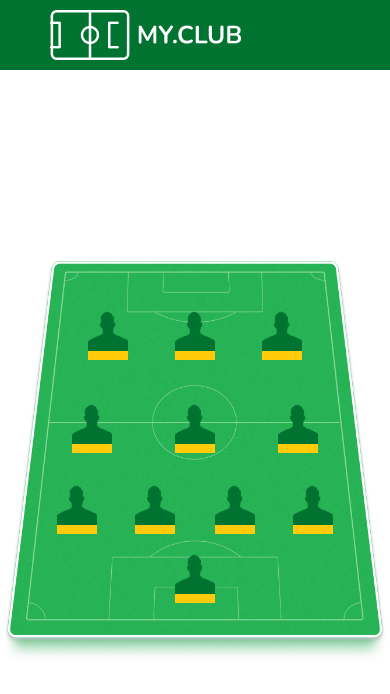
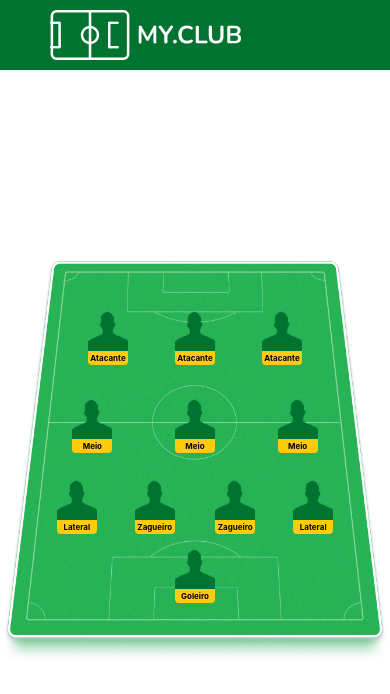
Before and after one commit to eronaralves/my-club, a React (Create React App) app: page / in a window 390 px wide. Shown: the top 694 px of the page. Built offline with nearby package versions, Linux system fonts and the light colour scheme; no server answers.

Commit message:
adjusted responsive

```diff
--- a/src/components/PerfilPlayer/styles.js
+++ b/src/components/PerfilPlayer/styles.js
@@ -3,12 +3,16 @@ import styled , {css} from "styled-components"
 import {SIGLA_POSICOES} from '../../pages/home'
 
 export const ContainerPlayer = styled.div`
+  width: 100%;
+  max-width: 80px;
+  position: absolute;
+
+  cursor: pointer;
   padding: 10px;
-  position: absolute;
-  cursor: pointer;
+
 
   img {
-    width: 70px;
+    width: 100%;
     display: block;
   }
 
@@ -18,7 +22,7 @@ export const ContainerPlayer = styled.div`
   }
 
   ${props => {
-    if(props.posicao === 'GOL') {
+    if(props.posicao === 1) {
       return css`
         bottom: 13%;
         left: 50%;
@@ -29,21 +33,22 @@ export const ContainerPlayer = styled.div`
           transition: all ease .2s;
         }
       `
-    } else if(props.posicao === 'LD') {
-      return css`
-        right: 12%;
-        bottom: 30%;
-      `
-    }
-    else if(props.posicao === 'LE') {
+    } else if(props.posicao === 2) {
+      if(props.idPlayer === 4) {
+        return css`
+          right: 12%;
+          bottom: 30%;
+
+        `
+      }
       return css`
         position: absolute;
         left: 12%;
         bottom: 30%;
       `
     }
-    else if(props.posicao === 'ZAG') {
-      if(props.idPlayer === 2) {
+    else if(props.posicao === 3) {
+      if(props.idPlayer === 3) {
         return css`
           bottom: 30%;
           left: 32%;
@@ -55,7 +60,7 @@ export const ContainerPlayer = styled.div`
         right: 32%;
       `
     }
-    else if(props.posicao === 'MC') {
+    else if(props.posicao === 4) {
       if(props.idPlayer === 6) {
         return css`
           bottom: 52%;
@@ -69,7 +74,7 @@ export const ContainerPlayer = styled.div`
         `
       }
 
-      if(props.idPlayer === 7) {
+      if(props.idPlayer === 8) {
         return css`
           bottom: 52%;
           left: 16%;
@@ -81,7 +86,7 @@ export const ContainerPlayer = styled.div`
         right: 16%;
       `
     }
-    else if(props.posicao === 'ATA') {
+    else if(props.posicao === 5) {
 
       if(props.idPlayer === 9) {
         return css`
@@ -110,20 +115,20 @@ export const ContainerPlayer = styled.div`
   }}
 
   @media(max-width: 530px) {
+    width: 100%;
+    max-width: 60px;
+
     img {
-      width: 50px;
+      width: 100%;
       display: block;
     }
   }
 
   @media(max-width: 390px) {
-    img {
-      width: 40px;
-      display: block;
-    }
+
 
     ${props => {
-      if(props.posicao === 'MC') {
+      if(props.posicao === 4) {
         return css`
           bottom: 50%;
         `
@@ -134,9 +139,14 @@ export const ContainerPlayer = styled.div`
 `
 
 export const DescriptionPlayer = styled.div`
+  display: flex;
+  align-items: center;
+  justify-content: center;
+
   width: 100%;
-  height: 9px;
-  padding: 4px 8px;
+  height: 14px;
+
+  border-radius: 0px 0px 4px 4px;
 
   background-color: #FFCB0A;
 
--- /dev/null
+++ b/src/components/PerfilPlayerscaled/styles.js
@@ -0,0 +1 @@
+import styled from "styled-components";
--- a/src/pages/home/index.js
+++ b/src/pages/home/index.js
@@ -1,7 +1,7 @@
 import React, { useEffect, useState } from 'react'
 
 // Styles
-import {Container, Content, ContentCampo, BoxCampo} from './styles'
+import {Container, Content, ContentCampo, BoxCampo, BoxEscalation} from './styles'
 
 // Components
 import {Header} from '../../components/Header'
@@ -11,75 +11,82 @@ import {PerfilPlayer} from "../../components/PerfilPlayer"
 import Campo from '../../assets/images/campo.png'
 
 export const SIGLA_POSICOES = {
-  goleiro: 'GOL',
-  zagueiro: 'ZAG',
-  lateralEsquerdo: 'LE',
-  lateralDireito: 'LD',
-  meioCampo: 'MC',
-  atacante: 'ATA'
+  goleiro: 1,
+  lateral: 2,
+  zagueiro: 3,
+  meioCampo: 4,
+  atacante: 5
 }
+const timeCompleto = [
+  {
+    posicao_id: SIGLA_POSICOES.goleiro,
+    apelido: 'Goleiro'
+  },
+  {
+    posicao_id: SIGLA_POSICOES.zagueiro,
+    apelido: 'Zagueiro'
+  },
+  {
+    posicao_id: SIGLA_POSICOES.zagueiro,
+    apelido: 'Zagueiro'
+  },
+  {
+    posicao_id: SIGLA_POSICOES.lateral,
+    apelido: 'Lateral'
+  },
+  {
+    posicao_id: SIGLA_POSICOES.lateral,
+    apelido: 'Lateral'
+  },
+  {
+    posicao_id: SIGLA_POSICOES.meioCampo,
+    apelido: 'Meio'
+  },
+  {
+    posicao_id: SIGLA_POSICOES.meioCampo,
+    apelido: 'Meio'
+  },
+  {
+    posicao_id: SIGLA_POSICOES.meioCampo,
+    apelido: 'Meio'
+  },
+  {
+    posicao_id: SIGLA_POSICOES.atacante,
+    apelido: 'Atacante'
+  },
+  {
+    posicao_id: SIGLA_POSICOES.atacante,
+    apelido: 'Atacante'
+  },
+  {
+    posicao_id: SIGLA_POSICOES.atacante,
+    apelido: 'Atacante'
+  }
+]
 
 export function Home() {
   const [athletes, setAthletes] = useState([])
   const [club, setClube] = useState([])
+  const [positions, setPositions] = useState([])
+  const [playerScaled, setPlayerScaled] = useState(timeCompleto)
+
+
+
   useEffect(() => {
     fetch('https://api.cartola.globo.com/atletas/mercado')
     .then(res => res.json())
     .then(data => {
       setAthletes(data.atletas)
-      setClube(data.clube)
-
+      setClube(data.clubes)
+      setPositions(data)
       console.log(data)
     })
+
   }, [])
 
 
-  const timeCompleto = [
-    {
-      id: 1,
-      posicao: SIGLA_POSICOES.goleiro
-    },
-    {
-      id: 2,
-      posicao: SIGLA_POSICOES.zagueiro
-    },
-    {
-      id: 3,
-      posicao: SIGLA_POSICOES.zagueiro
-    },
-    {
-      id: 4,
-      posicao: SIGLA_POSICOES.lateralEsquerdo
-    },
-    {
-      id: 5,
-      posicao: SIGLA_POSICOES.lateralDireito
-    },
-    {
-      id: 6,
-      posicao: SIGLA_POSICOES.meioCampo
-    },
-    {
-      id: 7,
-      posicao: SIGLA_POSICOES.meioCampo
-    },
-    {
-      id: 8,
-      posicao: SIGLA_POSICOES.meioCampo
-    },
-    {
-      id: 9,
-      posicao: SIGLA_POSICOES.atacante
-    },
-    {
-      id: 10,
-      posicao: SIGLA_POSICOES.atacante
-    },
-    {
-      id: 11,
-      posicao: SIGLA_POSICOES.atacante
-    }
-  ]
+
+
 
   return (
     <Container>
@@ -87,11 +94,17 @@ export function Home() {
       <Content>
         <ContentCampo>
           <BoxCampo>
-            <img src={Campo}/>
-            {timeCompleto.map(item => (
-              <PerfilPlayer posicao_id={item.posicao} idPlayer={item.id}/>
+          <img src={Campo}/>
+            {playerScaled.map((item, index) => (
+                <PerfilPlayer posicao_id={item.posicao_id} idPlayer={index + 1} apelido={item.apelido}/>
             ))}
           </BoxCampo>
+          {/* <BoxEscalation>
+            <h2>Jogadores</h2>
+            <div>
+
+            </div>
+          </BoxEscalation> */}
         </ContentCampo>
       </Content>
     </Container>
--- a/src/pages/home/styles.js
+++ b/src/pages/home/styles.js
@@ -2,14 +2,14 @@ import styled, { css } from "styled-components";
 
 export const Container = styled.div`
   width: 100%;
-  height: 100%;
+  height: calc(100% - 70px);
 
 `
 
 export const Content = styled.div`
   width: 100%;
   max-width: 1440px;
-  height: calc(100vh - 90px);
+  height: 100%;
 
   margin: 0 auto;
   text-align: center;
@@ -17,7 +17,7 @@ export const Content = styled.div`
 `
 
 export const ContentCampo = styled.div`
-  height: 100%;
+  height: calc(100vh - 90px);
 
   display: flex;
   align-items: center;
@@ -27,7 +27,6 @@ export const ContentCampo = styled.div`
 export const BoxCampo = styled.div`
   position: relative;
 
-
   & > img {
     width: 100%;
     max-width: 800px;
@@ -35,3 +34,7 @@ export const BoxCampo = styled.div`
     height: auto;
   }
 `
+
+export const BoxEscalation = styled.div`
+
+`
```
Also changed, not shown: src/components/PerfilPlayerscaled/index.js (added, +19 -0 lines).
